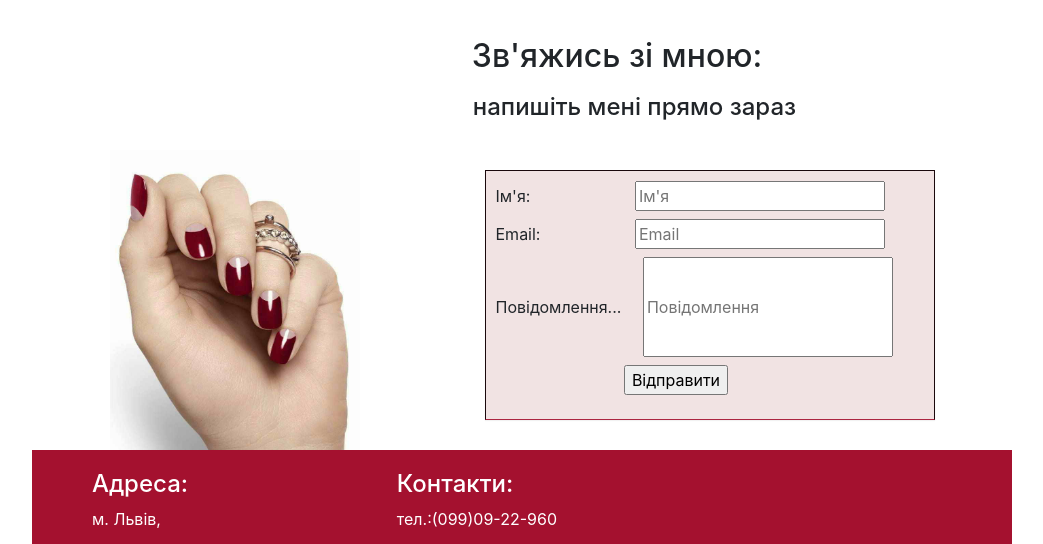
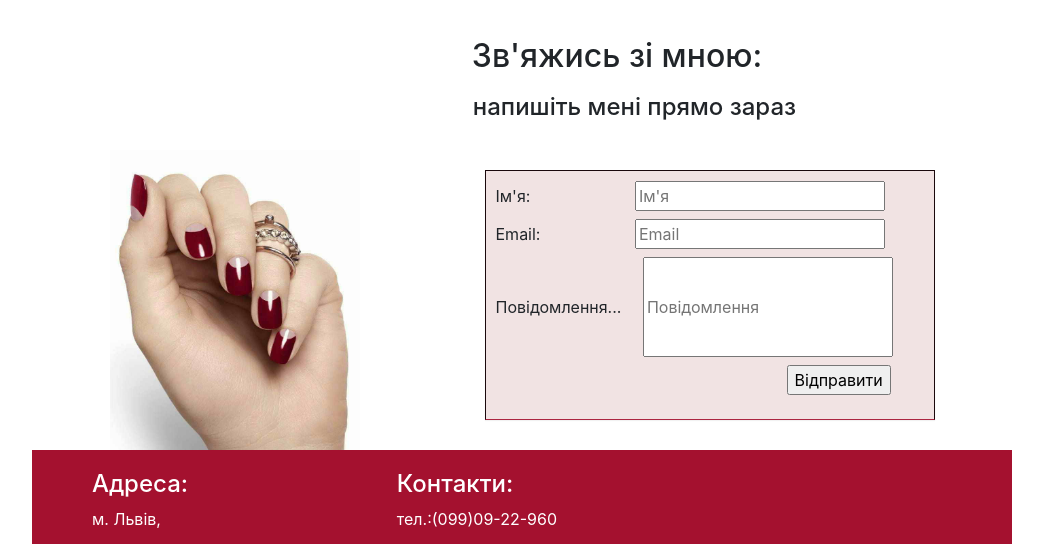
Before and after one commit to natalja939/my-site-b, a website: page public/index.html in a window 1280 px wide. Shown: the part 1437-1981 px from the top of the page, without its empty margins (118-1161 px from the left). Drawn offline with nearby package versions, Linux system fonts and the light colour scheme.

Commit message:
Edite css

```diff
--- a/public/css/index.css
+++ b/public/css/index.css
@@ -138,7 +138,7 @@ main .container {
     margin-left: 17px;
 }
 .contact_button {
-    margin-left: 30%;
+    margin-left: 68%;
 }
 .footer {
     display: flex;
```
